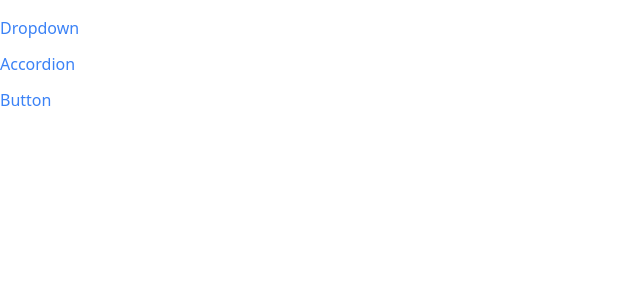
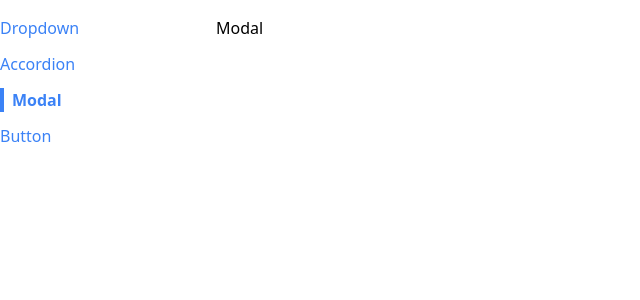
Before and after one commit to devmanoshri/Tailwind-CSS, a React (Create React App) app: page /modal in a window 1280 px wide. Shown: the top 300 px of the page, without its empty margins (0-640 px from the left). Built offline with nearby package versions, Linux system fonts and the light colour scheme.

Commit message:
Modal basic setup

```diff
--- a/src/App.js
+++ b/src/App.js
@@ -3,6 +3,7 @@
 import AccordionPage from "./pages/AccordionPage";
 import DropdownPage from "./pages/DropdownPage";
 import ButtonPage from "./pages/ButtonPage";
+import ModalPage from "./pages/ModalPage";
 
 function App() {
   return (
@@ -18,6 +19,9 @@
         <Route path="/button">
           <ButtonPage />
         </Route>
+        <Route path="/modal">
+          <ModalPage />
+        </Route>
       </div>
     </div>
   );
--- /dev/null
+++ b/src/components/Modal.js
@@ -0,0 +1,7 @@
+import React from "react";
+
+function Modal() {
+  return <div>Modal</div>;
+}
+
+export default Modal;
--- a/src/components/SideBar.js
+++ b/src/components/SideBar.js
@@ -4,6 +4,7 @@
   const links = [
     { label: "Dropdown", path: "/" },
     { label: "Accordion", path: "/accordion" },
+    { label: "Modal", path: "/modal" },
     { label: "Button", path: "/button" },
   ];
   const renderedLinks = links.map((link) => {
--- /dev/null
+++ b/src/pages/ModalPage.js
@@ -0,0 +1,7 @@
+import Modal from "../components/Modal";
+
+function ModalPage() {
+  return <Modal />;
+}
+
+export default ModalPage;
```
